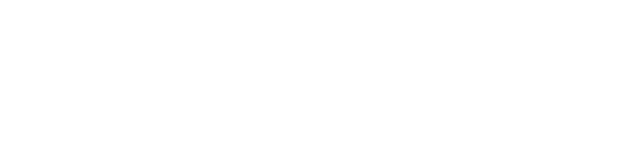
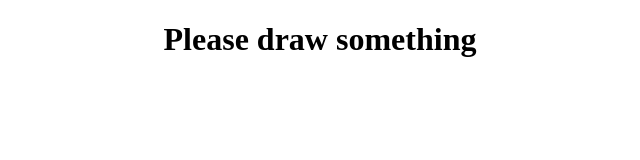
Before and after one commit to Thomas-Nigon/Fun_with_HTML5_Canvas, a plain HTML site: page index.html in a window 1280 px wide. Shown: the whole page, without its empty margins (320-960 px from the left). Drawn offline with Linux system fonts and the light colour scheme.

Commit message:
add ::draw something:: instruction

```diff
--- a/index.html
+++ b/index.html
@@ -7,7 +7,8 @@
   <link rel="icon" href="https://fav.farm/🔥" />
 </head>
 <body>
-<canvas id="draw" width="800" height="800"></canvas>
+  <h1>Please draw something</h1>
+<canvas id="draw" width="800" height="800">  </canvas>
 
 <script>
 const canvas = document.querySelector('#draw');
@@ -67,6 +68,9 @@ canvas.addEventListener('mouseout', () => isDrawing = false);
   html, body {
     margin: 0;
   }
+  h1{
+    text-align: center;
+  }
 </style>
 
 </body>
```
